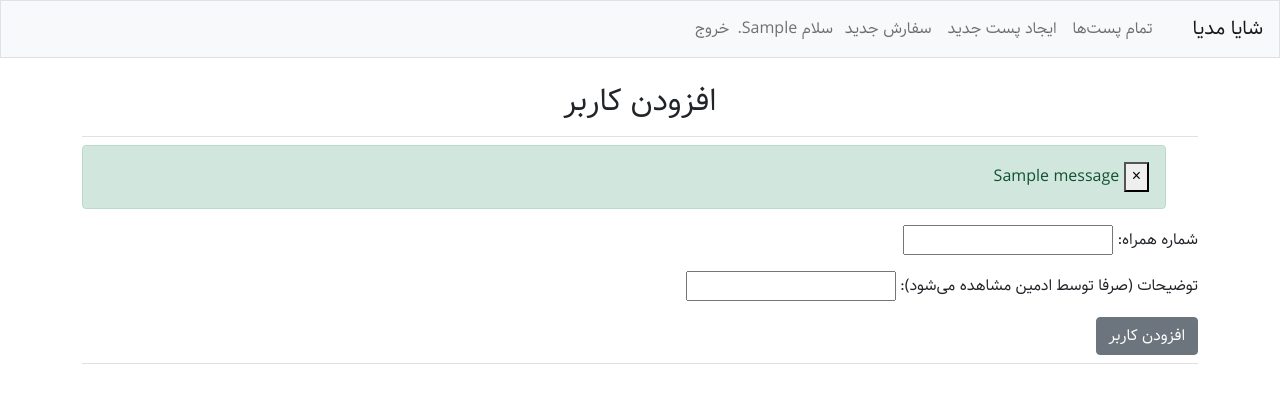
After one commit to ali-nakhaee/shaya_media, a Django app: page /users/add-user/ in a window 1280 px wide. The commit adds this page. Shown: the top 403 px of the page. Run offline with Django 5.2, Linux system fonts and the light colour scheme; a user stored in the database is signed in; tables that the repository leaves empty hold one stand-in row (values such as "Sample post"); one stand-in notice (Sample message) is shown; parts of the project's set-up code (start-up, migrations or seed data) failed here and were passed over.

Commit message:
The AddUser view, template and form added to add user by admin.

```diff
--- a/shop/forms.py
+++ b/shop/forms.py
@@ -99,7 +99,7 @@ class OrderStatusForm(forms.Form):
 
 class CustomerChoiceField(forms.ModelChoiceField):
     def label_from_instance(self, obj):
-        return f"{obj.phone_number} - {obj.get_full_name()}"
+        return f"{obj.phone_number} - {obj.get_full_name()} - {obj.admin_description}"
 
 class SelectCustomerForm(forms.Form):
     customer = CustomerChoiceField(queryset=User.objects.all(),
--- a/shop/views.py
+++ b/shop/views.py
@@ -212,6 +212,7 @@ class CartByCustomer(BaseCart):
         return redirect("shop:orders")
 
 
+# need to add permission check
 @method_decorator(login_required, name='dispatch')
 class CartByAdmin(BaseCart):
     def get(self, request):
--- a/users/forms.py
+++ b/users/forms.py
@@ -45,3 +45,13 @@ class UserSettingsForm(forms.ModelForm):
             'email': 'ایمیل',
             'receive_email': 'دریافت ایمیل',
         }
+
+
+class AddUserByAdminForm(forms.ModelForm):
+    class Meta:
+        model = User
+        fields = ('phone_number', 'admin_description')
+        labels = {
+            'phone_number': 'شماره همراه',
+            'admin_description': 'توضیحات (صرفا توسط ادمین مشاهده می‌شود)',
+        }
--- a/users/models.py
+++ b/users/models.py
@@ -48,6 +48,7 @@ class User(AbstractUser):
     receive_sms = models.BooleanField(default=True)
 
     is_admin = models.BooleanField(default=False)
+    admin_description = models.CharField(max_length=100, blank=True, null=True, default=None)   # A short description of the customer that is only shown to the admin.
 
     VIEWER = "VIEWER"
     BLOGGER = "BLOGGER"
--- /dev/null
+++ b/users/templates/users/add_user.html
@@ -0,0 +1,34 @@
+{% extends "blog/base.html" %}
+
+
+{% block page_header %}
+<div class="mx-auto text-center">
+  <h2>افزودن کاربر</h2>
+</div>
+{% endblock page_header %}
+
+{% block content %}
+
+{% if messages %}
+<ul class="messages">
+  {% for message in messages %}
+  <div class="container-fluid p-0">
+    <div class="alert alert-{{ message.tags }} alert-dismissible" role="alert" >
+      <button type="button" class="close" data-bs-dismiss="alert" aria-label="Close">
+        <span aria-hidden="True">&times;</span>
+      </button>
+      {{ message }}
+    </div>
+  </div>
+  {% endfor %}
+</ul>
+{% endif %}
+
+<form method="POST" class="post-form">
+    {% csrf_token %}
+    {{ form.as_p }}
+    <button type="submit" name="add-user-form" class="save btn btn-secondary">افزودن کاربر</button>
+</form>
+
+
+{% endblock content %}
--- a/users/views.py
+++ b/users/views.py
@@ -145,5 +145,19 @@ class UserSetting(View):
             return render(request, 'users/user_setting.html', context)
 
 
+# need to add permission
+@method_decorator(login_required, name='dispatch')
 class AddUser(View):
-    pass
+    def get(self, request):
+        form = forms.AddUserByAdminForm()
+        context = {'form': form}
+        return render(request, 'users/add_user.html', context)
+
+    def post(self, request):
+        form = forms.AddUserByAdminForm(data=request.POST)
+        if form.is_valid():
+            form.save()
+            messages.success(request, 'کاربر با موفقیت اضافه شد.')
+        else:
+            messages.error(request, form.errors)
+        return redirect('shop:cart_by_admin')
```
Also changed, not shown: shop/templates/shop/cart.html (+18 -0 lines), users/migrations/0009_user_admin_description.py (added).
